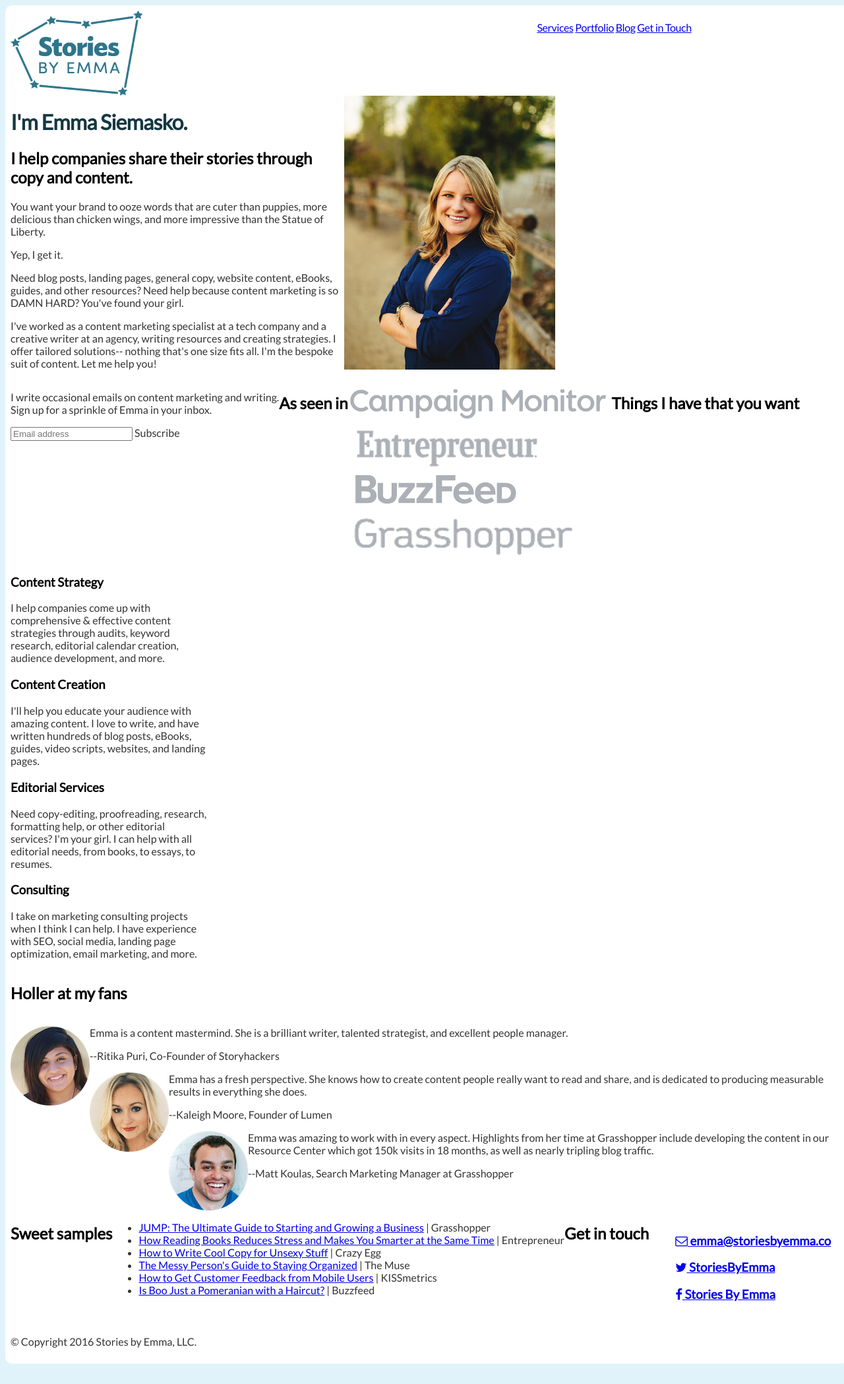
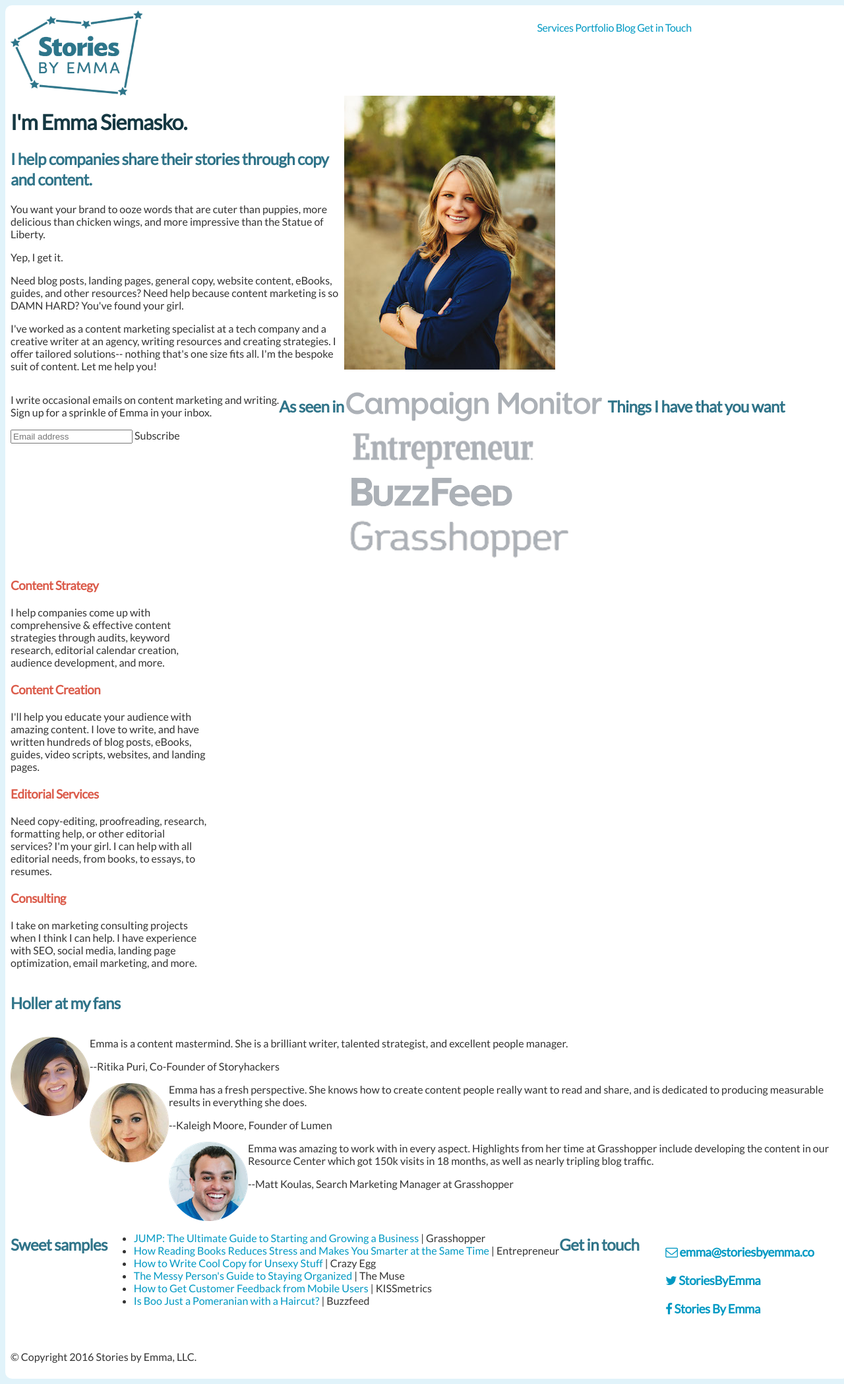
Before and after one commit to emmalepsy/emmalepsy.github.io, a Jekyll site: the page mobile.html, which Jekyll copies as it is, in a window 1280 px wide. Shown: the whole page at 66% size. Built offline with Jekyll 4.4.1, drawn with Linux system fonts in a browser that asks for light colours; nearby versions of some CDN libraries; a style sheet for code colours, icons or effects is not loaded; before the commit the page ends 2074 px from its top, so only the background shows below that.

Commit message:
Add in styles

```diff
--- a/mobile.html
+++ b/mobile.html
@@ -76,6 +76,28 @@
    margin-bottom: 0;
    margin-left: 0;
 }
+
+h2 {
+   letter-spacing: -0.025em;
+   line-height: 1.3em;
+   color: #307489;
+}
+
+h3 {
+   letter-spacing: -0.025em;
+   line-height: 1.3em;
+   color: #db5b4a;
+}
+
+a {
+  color: #0099c3;
+  text-decoration: none;
+}
+
+a:hover {
+  text-decoration: underline;
+}
+
 
 #main_nav {
    font-family: "Lato";
```
